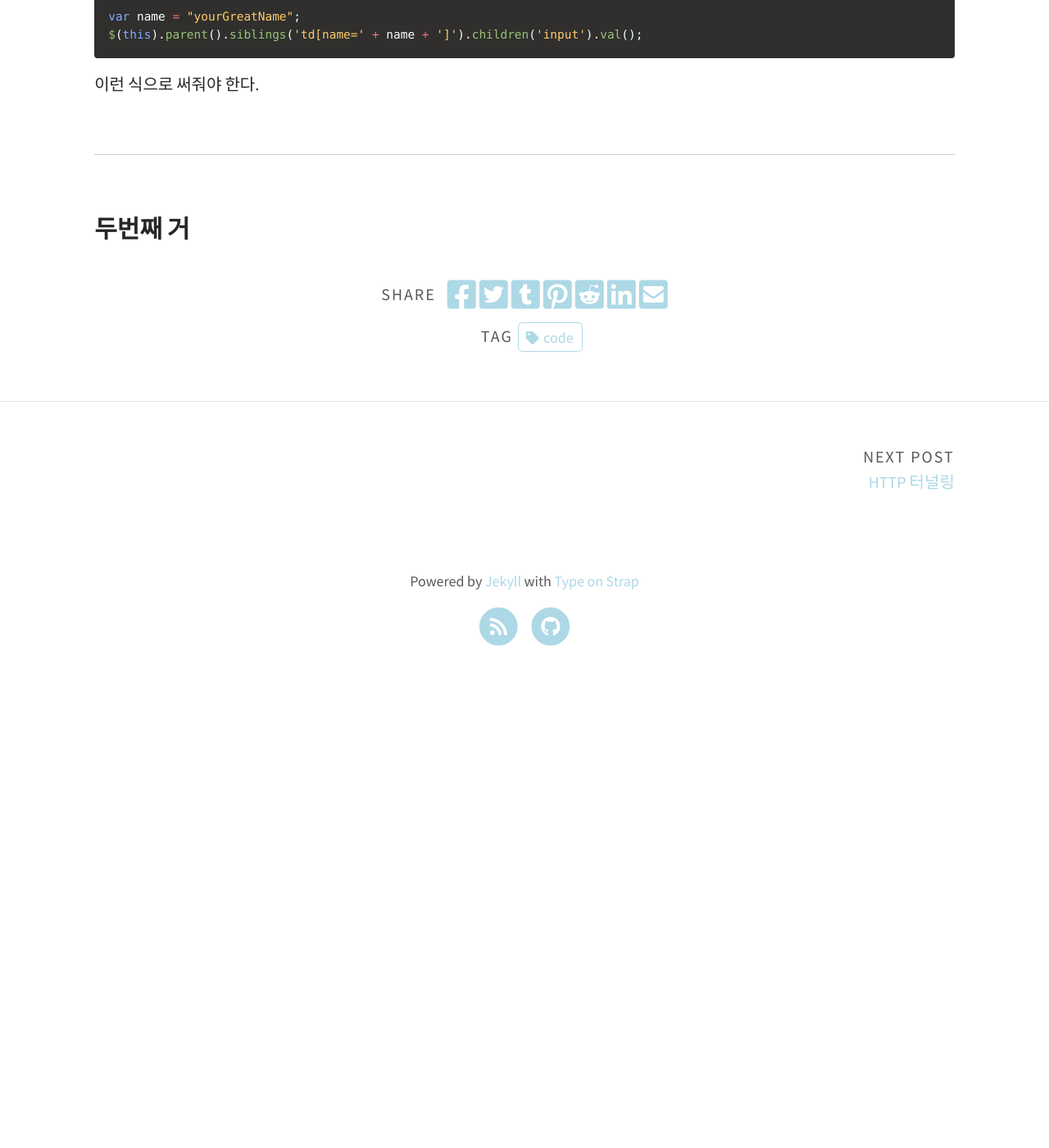
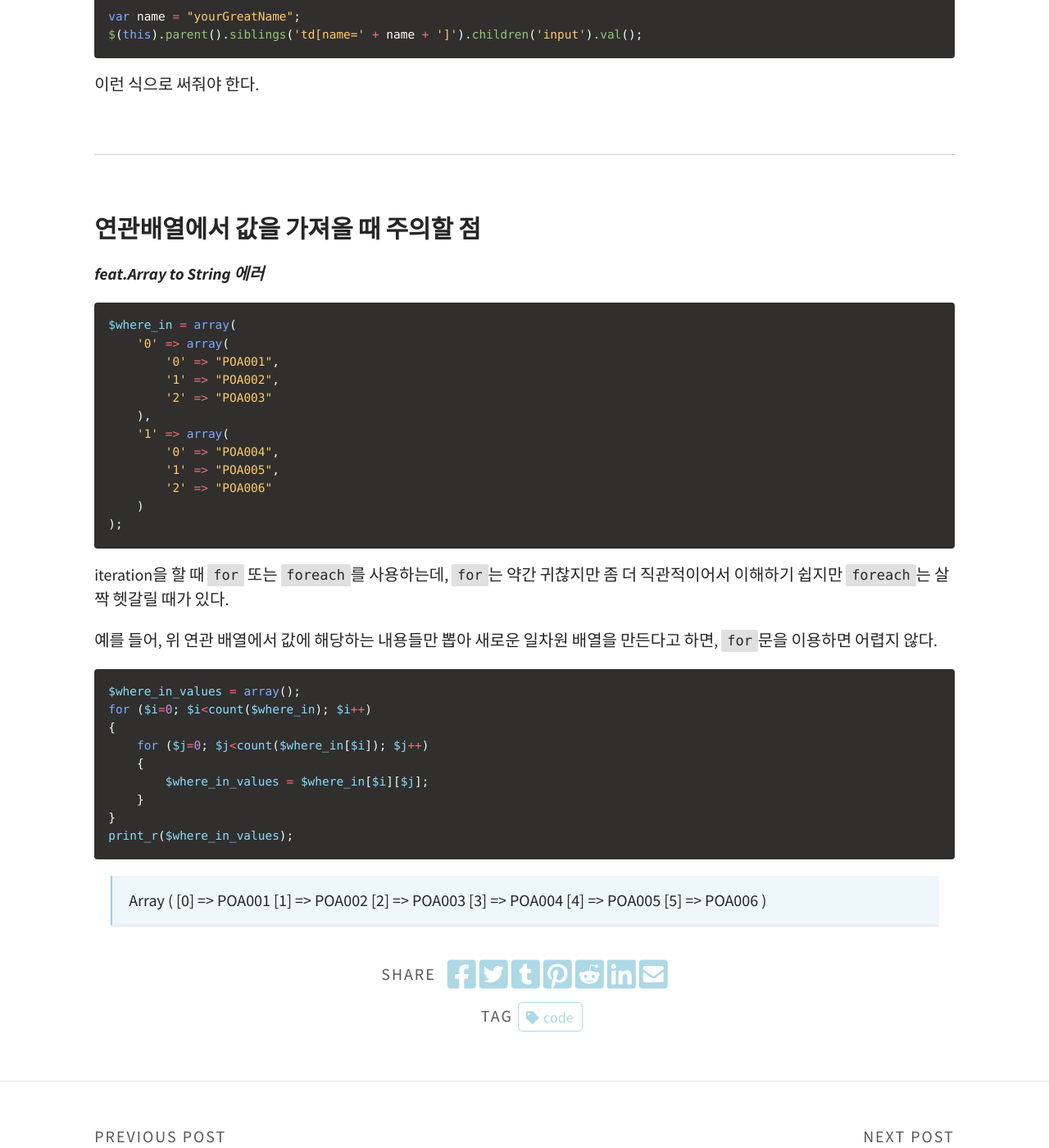
Before and after one commit to fffight88/fffight88.github.io, a Jekyll site: the page built from _posts/2023-04-13-code-examples.md, in a window 1280 px wide and 1400 px high, scrolled down 1186 px. Shown: the whole window at 82% size. Built offline with Jekyll 4.4.1, drawn with Linux system fonts in a browser that asks for light colours; a script that is not in the unit is left out; before the commit the page ends 2013 px from its top, so only the background shows below that; some of the changed text lies outside the part shown.

````diff
--- a/_posts/2023-04-13-code-examples.md
+++ b/_posts/2023-04-13-code-examples.md
@@ -10,7 +10,7 @@
 ***목차***
 
 - [반복문으로 뿌려지는 데이터를 대상으로 jQuery 사용 시 주의할 점](#반복문으로-뿌려지는-데이터를-대상으로-jquery-사용-시-주의할-점)
-- [두번째 거](#두번째-거)
+- [연관배열에서 값을 가져올 때 주의할 점](#연관배열에서-값을-가져올-때-주의할-점)
 
 <br>
 
@@ -49,4 +49,38 @@
 
 <br>
 
-### 두번째 거
+### 연관배열에서 값을 가져올 때 주의할 점
+***feat.Array to String 에러***
+```php
+$where_in = array(
+    '0' => array(
+        '0' => "POA001",
+        '1' => "POA002",
+        '2' => "POA003"
+    ),
+    '1' => array(
+        '0' => "POA004",
+        '1' => "POA005",
+        '2' => "POA006"
+    )
+);
+```
+
+iteration을 할 때 `for` 또는 `foreach`를 사용하는데, `for`는 약간 귀찮지만 좀 더 직관적이어서 이해하기 쉽지만 `foreach`는 살짝 헷갈릴 때가 있다.
+
+예를 들어, 위 연관 배열에서 값에 해당하는 내용들만 뽑아 새로운 일차원 배열을 만든다고 하면, `for`문을 이용하면 어렵지 않다.
+
+
+```php
+$where_in_values = array();
+for ($i=0; $i<count($where_in); $i++)
+{
+    for ($j=0; $j<count($where_in[$i]); $j++)
+    {
+        $where_in_values = $where_in[$i][$j];
+    }
+}
+print_r($where_in_values);
+```
+
+> Array ( [0] => POA001 [1] => POA002 [2] => POA003 [3] => POA004 [4] => POA005 [5] => POA006 )
````
Also changed, not shown: _posts/2023-04-18-g7-management.md (+19 -7 lines), 3 other files.
